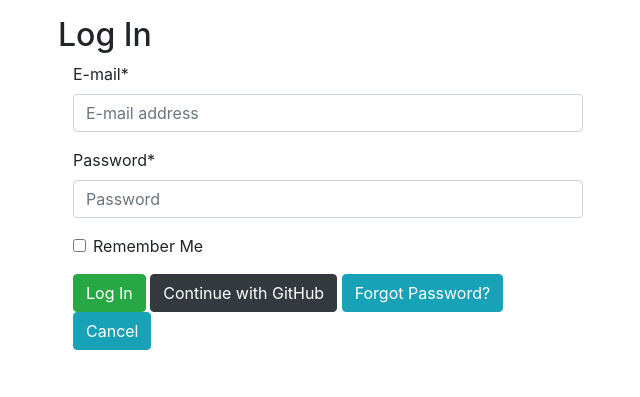
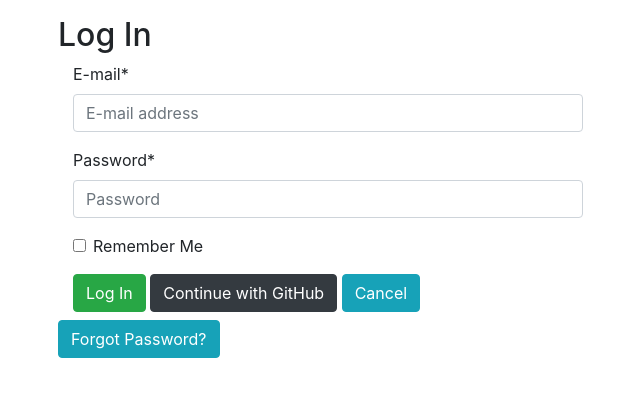
Before and after one commit to kevinbowen777/news, a Django app: page /accounts/login/ in a window 1280 px wide. Shown: the part 56-453 px from the top of the page, without its empty margins (42-682 px from the left). Run offline with Django 3.2, Linux system fonts and the light colour scheme; parts of the project's set-up code (start-up, migrations or seed data) failed here and were passed over; some libraries are stand-ins or nearby versions.

Commit message:
Rearrage buttons

```diff
--- a/templates/account/login.html
+++ b/templates/account/login.html
@@ -13,9 +13,9 @@
     {{ form|crispy }}
     <button class="btn btn-success " type="submit">Log In</button>
     <a class="btn btn-dark" href="{% provider_login_url 'github' %}">Continue with GitHub</a>
-    <a class="btn btn-info" href="{% url 'account_reset_password' %}">Forgot Password?</a>
     <a class="btn btn-info" href="javascript:window.history.back()">Cancel</a>
     </form>
+    <a class="btn btn-info mt-2" href="{% url 'account_reset_password' %}">Forgot Password?</a>
   </p>
 </div>
 {% endblock content %}
```
